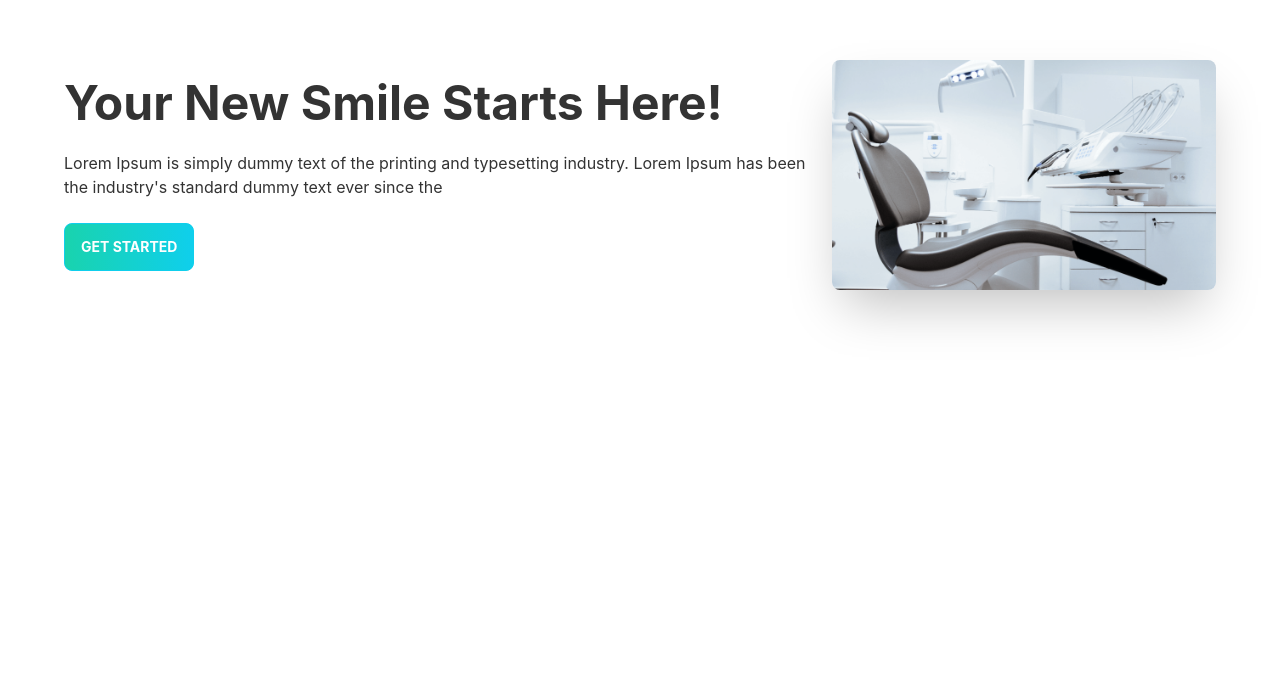
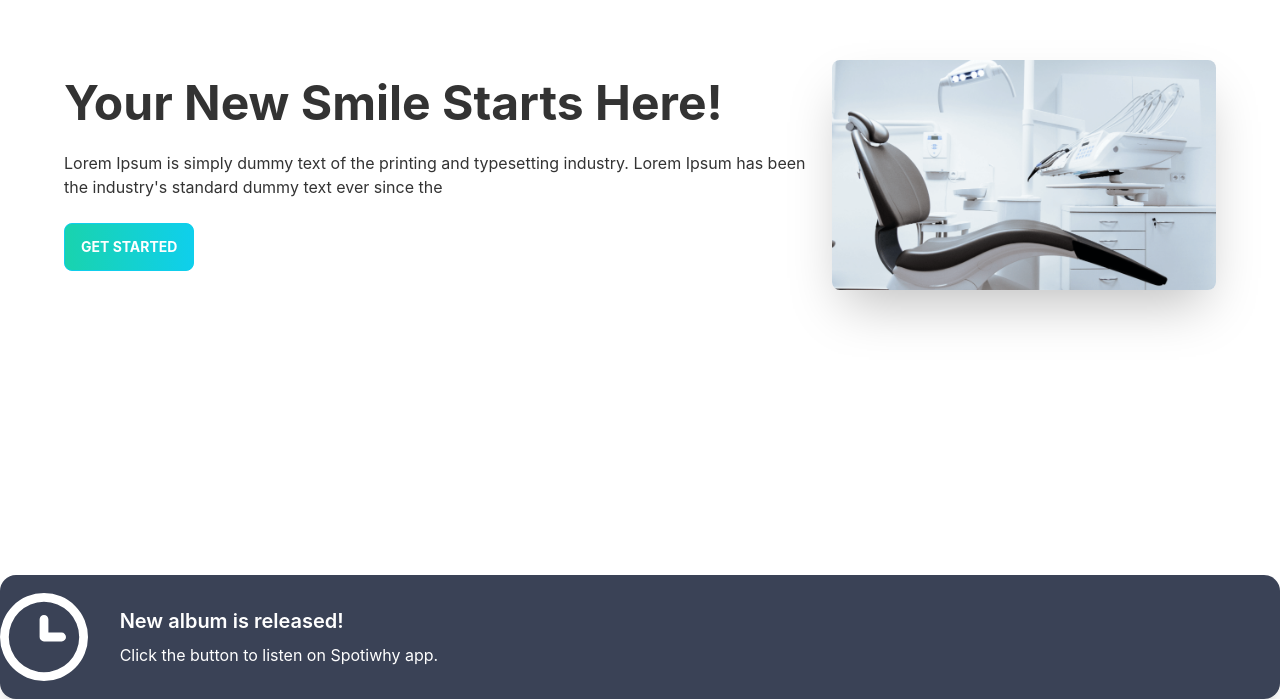
Before and after one commit to shaimun-sharin/doctors-portal-client, a React (Create React App) app: page / in a window 1280 px wide. Shown: the part 289-988 px from the top of the page. Before the commit the page ends 864 px from the top, so only its background shows below. Built offline with nearby package versions, Linux system fonts and the light colour scheme.

Commit message:
info card  created

```diff
--- a/src/Pages/Home/Home/Home.js
+++ b/src/Pages/Home/Home/Home.js
@@ -1,10 +1,12 @@
 import React from "react";
+import Info from "../../Info/Info";
 import Banner from "../Banner/Banner";
 
 const Home = () => {
   return (
     <div>
       <Banner></Banner>
+      <Info></Info>
     </div>
   );
 };
--- /dev/null
+++ b/src/Pages/Info/Info.js
@@ -0,0 +1,15 @@
+import React from "react";
+import InfoCard from "./InfoCard/InfoCard";
+import clock from "../../../src/assets/icons/clock.svg";
+import marker from "../../../src/assets/icons/marker.svg";
+import phone from "../../../src/assets/icons/phone.svg";
+
+const Info = () => {
+  return (
+    <div>
+      <InfoCard img={clock}></InfoCard>
+    </div>
+  );
+};
+
+export default Info;
--- /dev/null
+++ b/src/Pages/Info/InfoCard/InfoCard.js
@@ -0,0 +1,17 @@
+import React from "react";
+
+const InfoCard = ({ img }) => {
+  return (
+    <div class="card lg:card-side  shadow-xl bg-accent">
+      <figure>
+        <img src={img} alt="Album" />
+      </figure>
+      <div class="card-body text-white">
+        <h2 class="card-title ">New album is released!</h2>
+        <p>Click the button to listen on Spotiwhy app.</p>
+      </div>
+    </div>
+  );
+};
+
+export default InfoCard;
```
